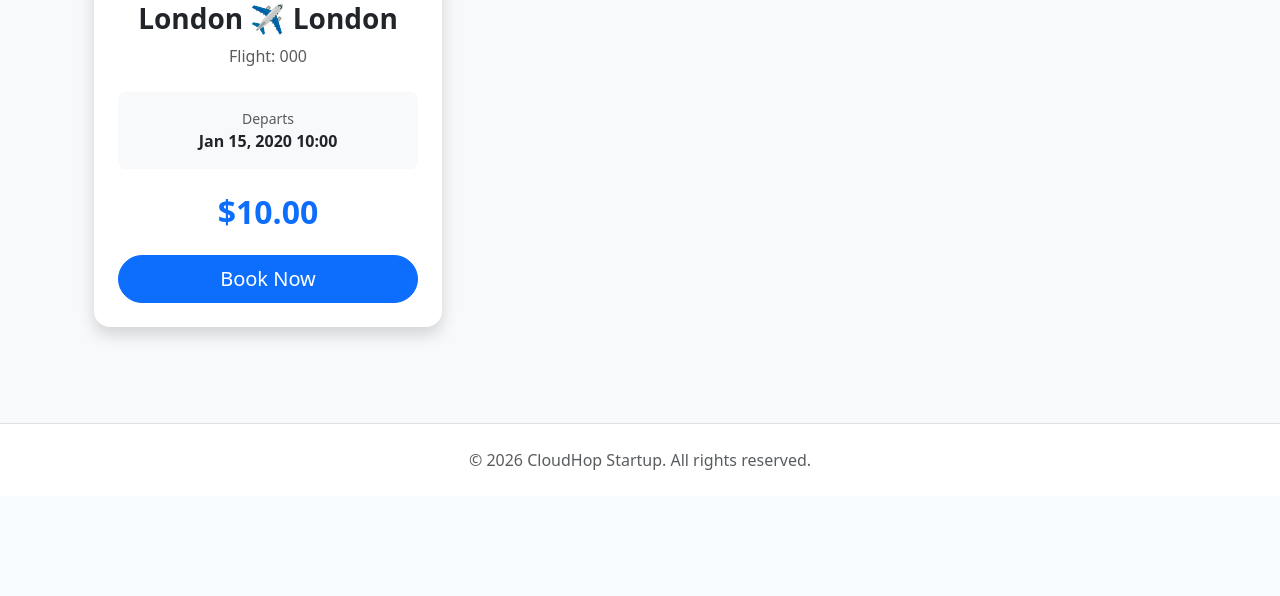
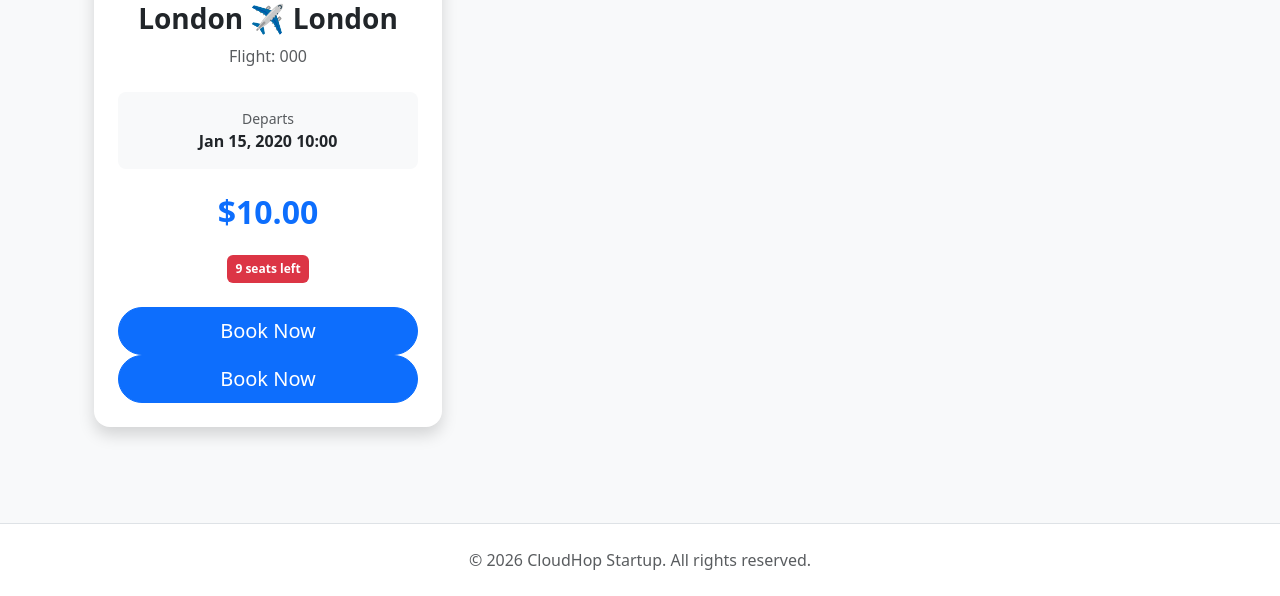
Before and after one commit to Saikou813/CloudHop, a Django app: page / in a window 1280 px wide. Shown: the part 713-1309 px from the top of the page. Before the commit the page ends 1183 px from the top, so only its background shows below. Run offline with Django 4.2, Linux system fonts and the light colour scheme; data comes from the database, SQL or seed files in the repository; tables that the repository leaves empty hold one stand-in row (values such as "Sample post").

Commit message:
Implement flight capacity and overbooking protection

```diff
--- a/flights/models.py
+++ b/flights/models.py
@@ -21,6 +21,14 @@ class Flight(models.Model):
     departure_time = models.DateTimeField()
     price = models.DecimalField(max_digits=10, decimal_places=2)
     flight_image = CloudinaryField('image', default='placeholder')
+    capacity = models.PositiveIntegerField(default=150) # Total seats on the plane
+
+    # This is a "property" - it calculates seats remaining on the fly
+    @property
+    def seats_remaining(self):
+        # Count only 'Confirmed' bookings
+        confirmed_bookings = self.booking_set.filter(status='Confirmed').count()
+        return self.capacity - confirmed_bookings
 
     def __str__(self):
         return f"{self.flight_number}: {self.origin} to {self.destination}"
--- a/flights/views.py
+++ b/flights/views.py
@@ -34,6 +34,11 @@ class FlightList(generic.ListView):
 @login_required(login_url='/accounts/login/')
 def book_flight(request, flight_id):
     flight = get_object_or_404(Flight, id=flight_id)
+
+    # NEW: The "No Room" Check
+    if flight.seats_remaining <= 0:
+        messages.error(request, "Sorry, this flight is already fully booked!")
+        return redirect('home')
 
     if request.method == 'POST':
         form = BookingForm(request.POST)
--- a/templates/flights/index.html
+++ b/templates/flights/index.html
@@ -47,8 +47,8 @@
                 <!-- 1. THE IMAGE SECTION -->
                 {% if "placeholder" in flight.flight_image.url %}
                 <!-- A working travel placeholder image -->
-                <img src="https://images.unsplash.com"
-                     class="card-img-top" style="height: 200px; object-fit: cover;" alt="Flight Destination">
+                <img src="https://images.unsplash.com" class="card-img-top" style="height: 200px; object-fit: cover;"
+                    alt="Flight Destination">
                 {% else %}
                 <img src="{{ flight.flight_image.url }}" class="card-img-top" style="height: 200px; object-fit: cover;"
                     alt="{{ flight.destination.city }}">
@@ -62,7 +62,27 @@
                         <strong>{{ flight.departure_time|date:"M d, Y H:i" }}</strong>
                     </div>
                     <h2 class="fw-bold text-primary mb-4">${{ flight.price }}</h2>
-                    <a href="{% url 'book_flight' flight.id %}" class="btn btn-primary btn-lg w-100 rounded-pill">Book Now</a>
+                    <!-- NEW: Seat Counter Logic -->
+                    <div class="mb-4">
+                        {% if flight.seats_remaining > 0 %}
+                        <span
+                            class="badge {% if flight.seats_remaining < 10 %}bg-danger{% else %}bg-success{% endif %} p-2">
+                            {{ flight.seats_remaining }} seats left
+                        </span>
+                        {% else %}
+                        <span class="badge bg-secondary p-2">Sold Out</span>
+                        {% endif %}
+                    </div>
+
+                    <!-- Only show Book Now if there are seats -->
+                    {% if flight.seats_remaining > 0 %}
+                    <a href="{% url 'book_flight' flight.id %}" class="btn btn-primary btn-lg w-100 rounded-pill">Book
+                        Now</a>
+                    {% else %}
+                    <button class="btn btn-secondary btn-lg w-100 rounded-pill" disabled>Full</button>
+                    {% endif %}
+                    <a href="{% url 'book_flight' flight.id %}" class="btn btn-primary btn-lg w-100 rounded-pill">Book
+                        Now</a>
                 </div>
             </div>
         </div>
```
Also changed, not shown: flights/migrations/0004_flight_capacity.py (added).
